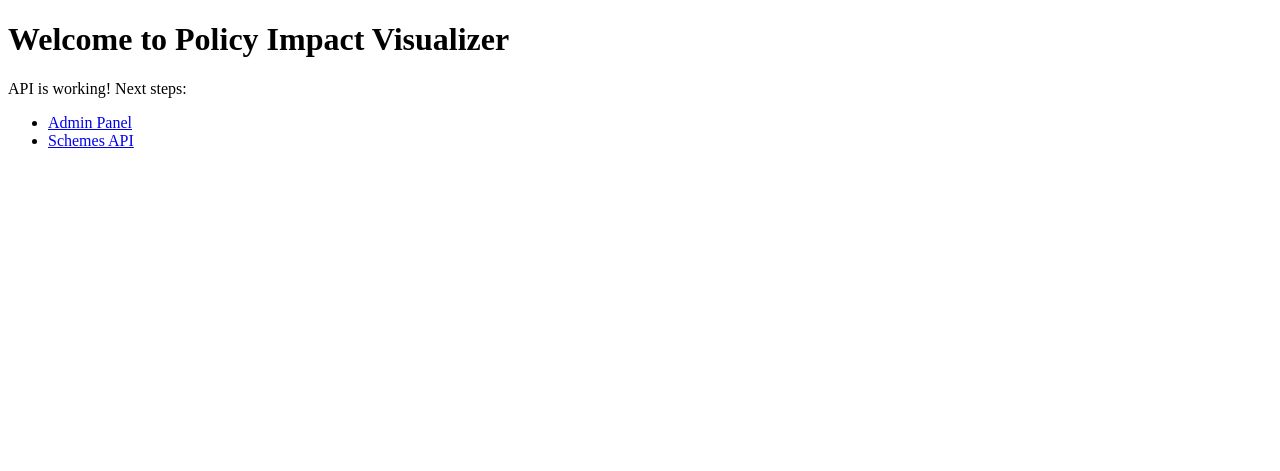
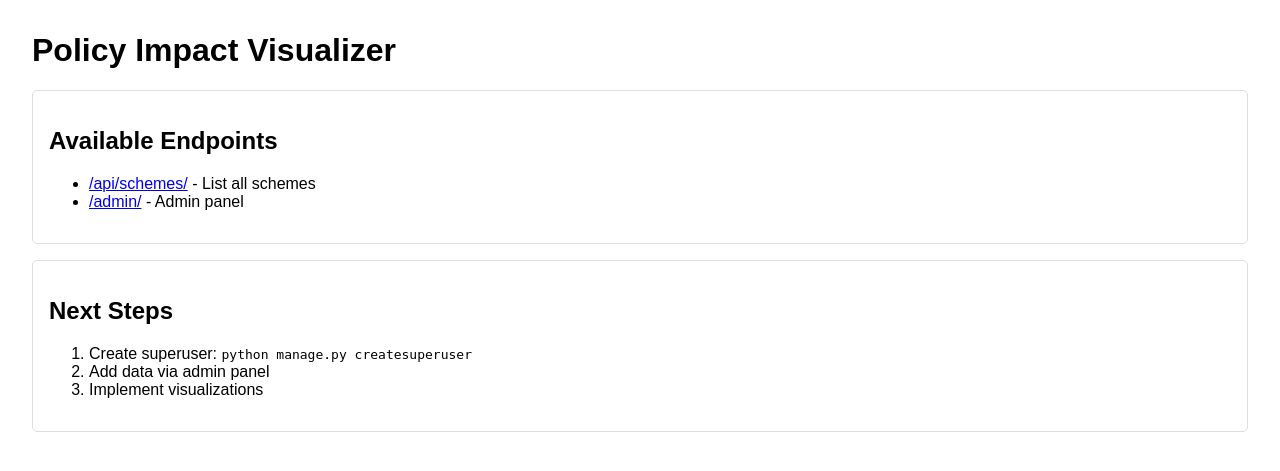
Before and after one commit to ShanpreetSingh/policy_impact, a Django app: page / in a window 1280 px wide. Shown: the top 471 px of the page. Run offline with Django 5.2, Linux system fonts and the light colour scheme.

Commit message:
Added admin

```diff
--- a/policy_impact/urls.py
+++ b/policy_impact/urls.py
@@ -1,8 +1,11 @@
 from django.urls import path
+from django.contrib import admin
+from django.urls import path, include
 from django.views.generic import TemplateView
 from schemes import views as scheme_views
 
 urlpatterns = [
     path('', TemplateView.as_view(template_name='index.html')),  # Frontend
+    path('admin/', admin.site.urls),
     path('api/schemes/', scheme_views.scheme_list),  # API endpoint
 ]
--- a/templates/index.html
+++ b/templates/index.html
@@ -2,13 +2,29 @@
 <html>
 <head>
     <title>Policy Impact Visualizer</title>
+    <style>
+        body { font-family: Arial, sans-serif; margin: 2rem; }
+        .card { border: 1px solid #ddd; padding: 1rem; margin: 1rem 0; border-radius: 5px; }
+    </style>
 </head>
 <body>
-    <h1>Welcome to Policy Impact Visualizer</h1>
-    <p>API is working! Next steps:</p>
-    <ul>
-        <li><a href="/admin/">Admin Panel</a></li>
-        <li><a href="/api/schemes/">Schemes API</a></li>
-    </ul>
+    <h1>Policy Impact Visualizer</h1>
+
+    <div class="card">
+        <h2>Available Endpoints</h2>
+        <ul>
+            <li><a href="/api/schemes/">/api/schemes/</a> - List all schemes</li>
+            <li><a href="/admin/">/admin/</a> - Admin panel</li>
+        </ul>
+    </div>
+
+    <div class="card">
+        <h2>Next Steps</h2>
+        <ol>
+            <li>Create superuser: <code>python manage.py createsuperuser</code></li>
+            <li>Add data via admin panel</li>
+            <li>Implement visualizations</li>
+        </ol>
+    </div>
 </body>
 </html>
```
Also changed, not shown: manage.py (+1 -7 lines), policy_impact/settings.py (+4 -42 lines), schemes/models.py (+3 -4 lines), schemes/views.py (+2 -9 lines), db.sqlite3, schemes/migrations/0001_initial.py (added).
